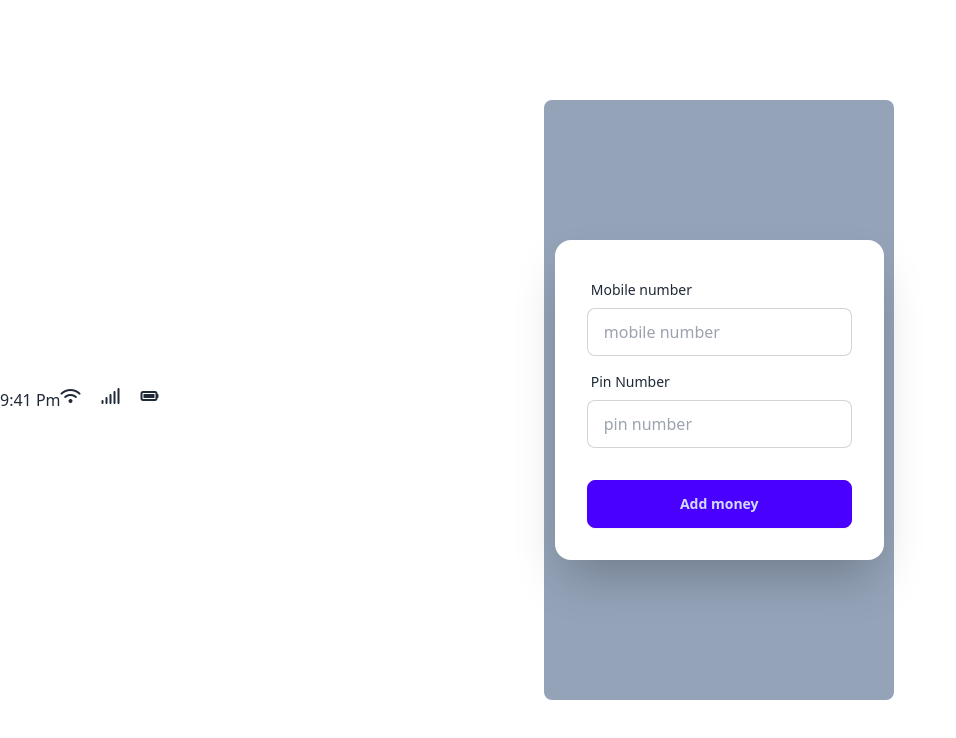
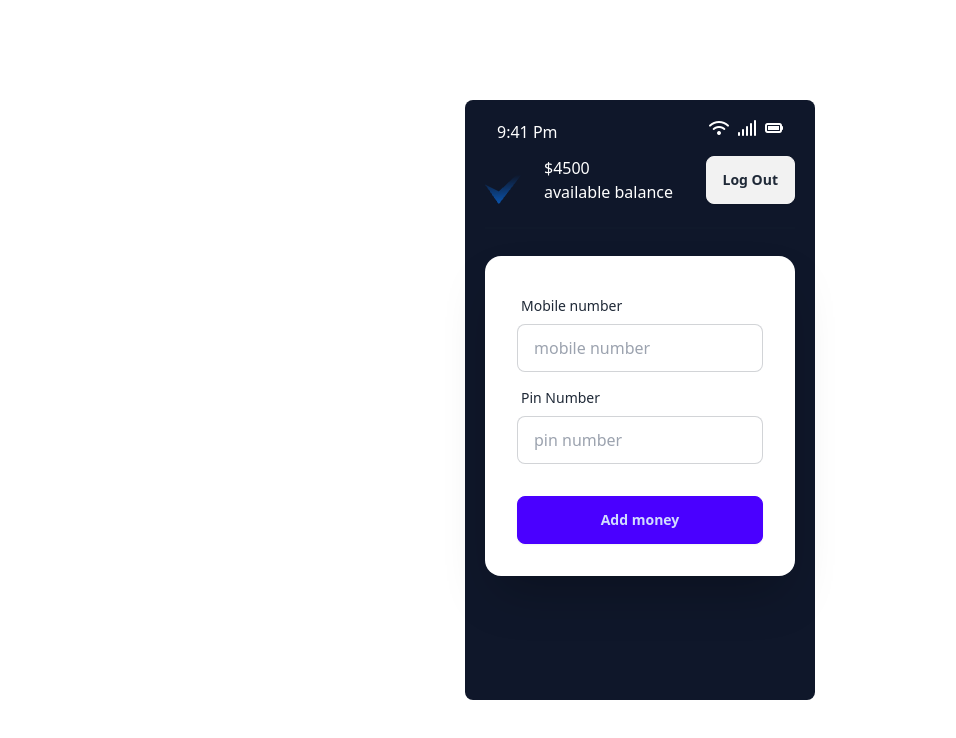
Before and after one commit to rajiasultanashraboni/MFS-project-with-DOM, a plain HTML site: page home.html in a window 1280 px wide. Shown: the whole page, without its empty margins (0-956 px from the left). Drawn offline with nearby package versions, Linux system fonts and the light colour scheme.

Commit message:
navbar and banner section is completed here

```diff
--- a/home.html
+++ b/home.html
@@ -9,19 +9,39 @@
     <link rel="stylesheet" href="https://cdnjs.cloudflare.com/ajax/libs/font-awesome/6.7.2/css/all.min.css" integrity="sha512-Evv84Mr4kqVGRNSgIGL/F/aIDqQb7xQ2vcrdIwxfjThSH8CSR7PBEakCr51Ck+w+/U6swU2Im1vVX0SVk9ABhg==" crossorigin="anonymous" referrerpolicy="no-referrer" />
 </head>
 <body class="h-screen flex justify-center items-center">
-    <!-- namvbar section is here  -->
-     <div class="flex justify-between">
+
+    <div class="bg-slate-900 h-[600px] w-[350px] mx-auto rounded-lg pt-5 p-5">
+        <!-- namvbar section is here  -->
+     <div class="flex justify-between px-3 text-white">
         <div><p>9:41 Pm</p></div>
-        <div class="flex gap-5">
+        <div class="flex gap-2">
             <i class="fa-solid fa-wifi"></i>
             <i class="fa-solid fa-signal"></i>
             <i class="fa-solid fa-battery-full"></i>
         </div>
 
      </div>
-    <div class="bg-slate-400 h-[600px] w-[350px] mx-auto flex justify-center items-center rounded-lg">
 
-        <div class="card bg-base-100  max-w-sm shrink-0 shadow-2xl">
+     <!-- balance section is here  -->
+      <div class="flex justify-between text-white items-center mt-3">
+        <div class="flex space-x-2 ">
+            <img src="./images/Vector.png" alt="">
+            <div>
+
+                <h2>$4500</h2>
+                <p>available balance</p>
+            </div>
+
+        </div>
+
+        <div class="btn py-2"><button>Log Out</button></div>
+
+      </div>
+      <div class="divider"></div>
+
+      <!-- paragraph section is here  -->
+
+        <div class="card bg-base-100  max-w-sm shrink-0 shadow-2xl mt-5">
             <form class="card-body">
               <div class="form-control">
                 <label class="label">
```
Also changed, not shown: images/Vector.png (added).
